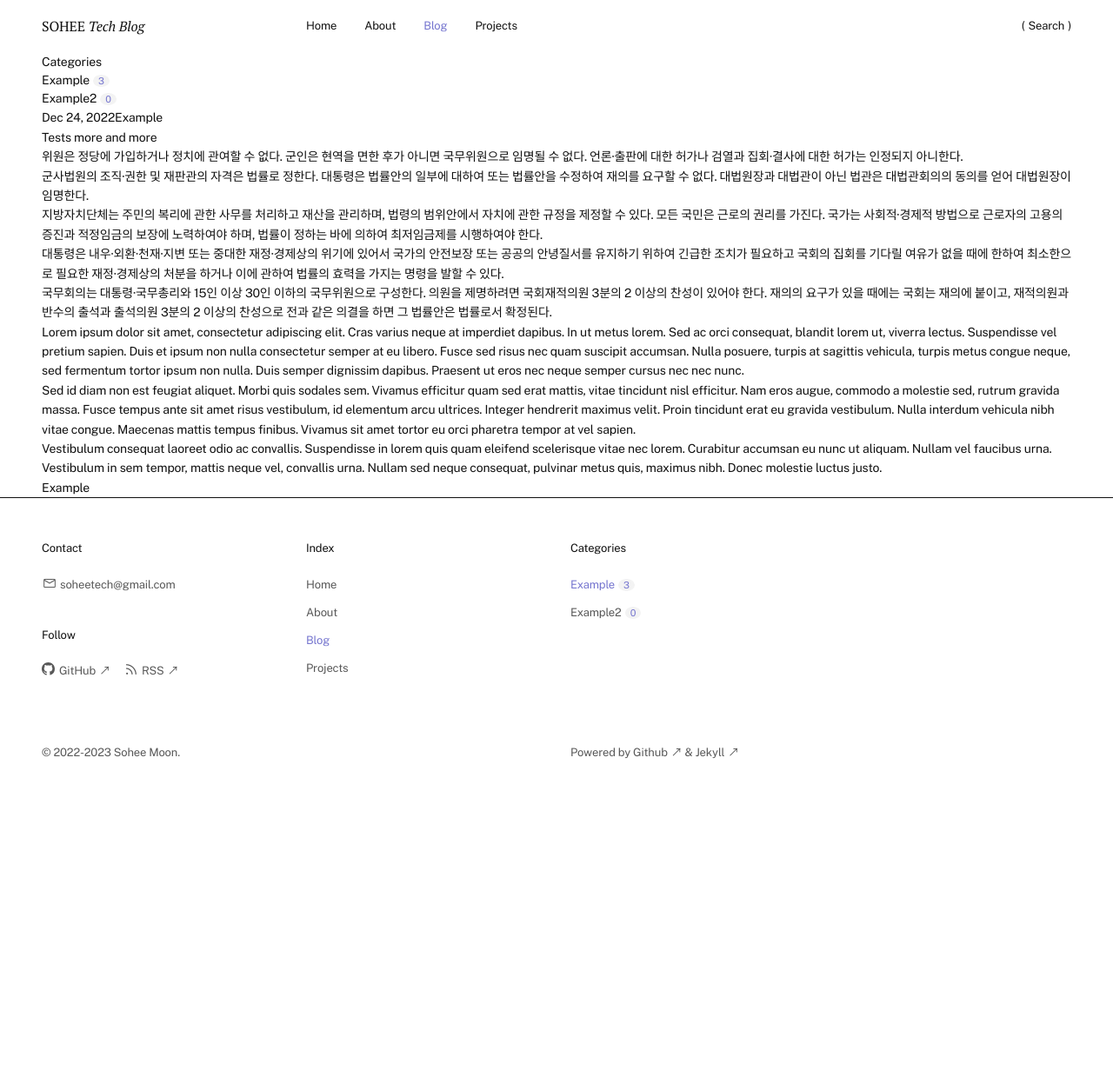
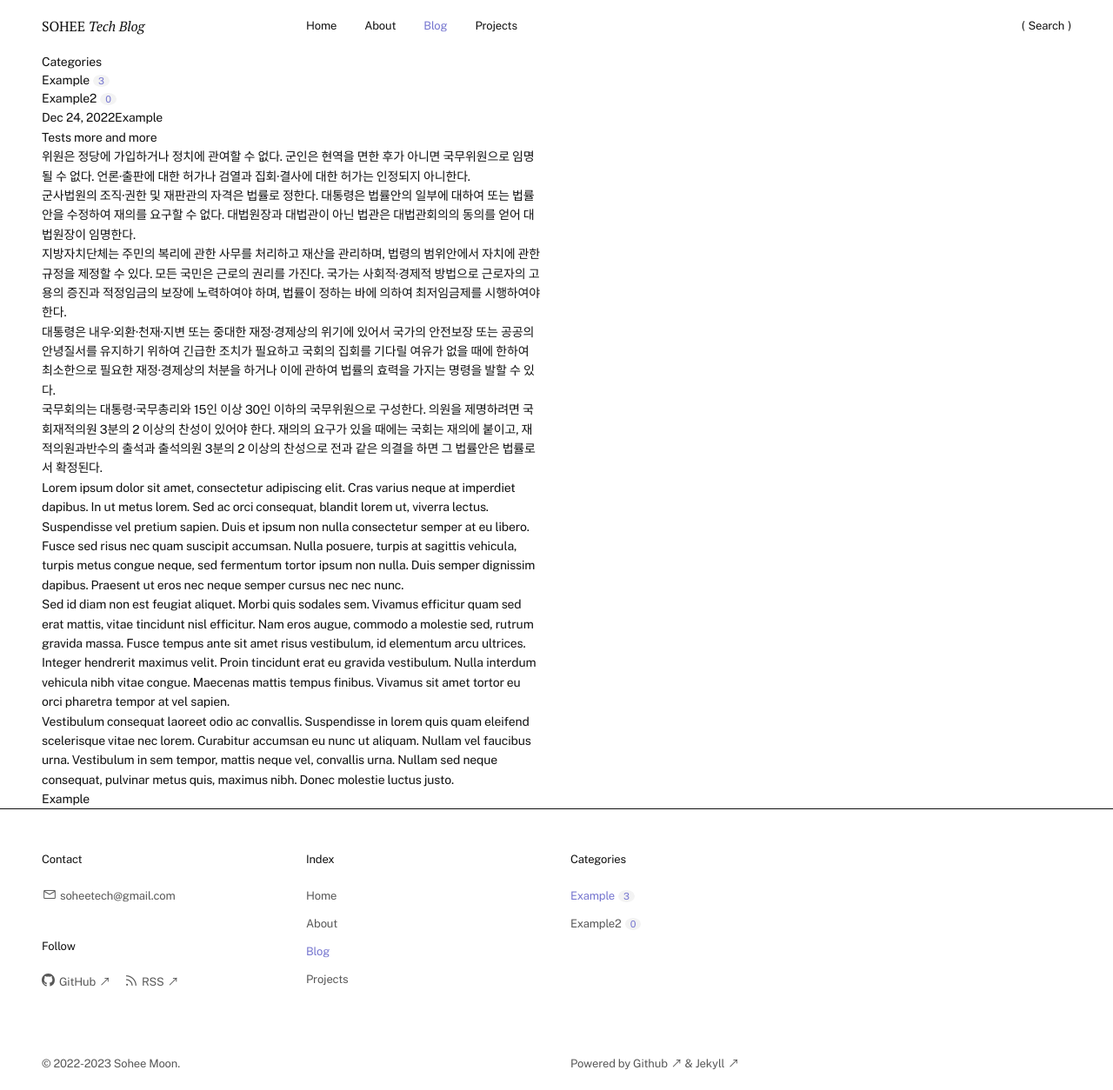
Before and after one commit to soheetech/soheetech.github.io, a Jekyll site: the page built from _posts/2022-12-24-hello-world.md, in a window 1280 px wide and 1254 px high. Shown: the whole window at 87% size. Built offline with Jekyll 4.4.1, drawn with Linux system fonts in a browser that asks for light colours.

Commit message:
Update post.html

```diff
--- a/_layouts/post.html
+++ b/_layouts/post.html
@@ -3,11 +3,11 @@ layout: default
 ---
 
 <article class="container page-post">
-  <div class="col col-2-8">
+  <div class="col col-3-12">
     <p>Categories</p>
     {%-include category.html-%}
   </div>
-  <div class="col col-4-8">
+  <div class="col col-6-12">
     <div class="post-meta">
       <p><time datetime="{{ page.date }}" class="type-small">{{ page.date | date: site.theme_config.date_format }}</time><span>{{ page.category | capitalize }}</span></p>
       <h3 class="post-title">{{ page.title | capitalize }}</h3>
```
